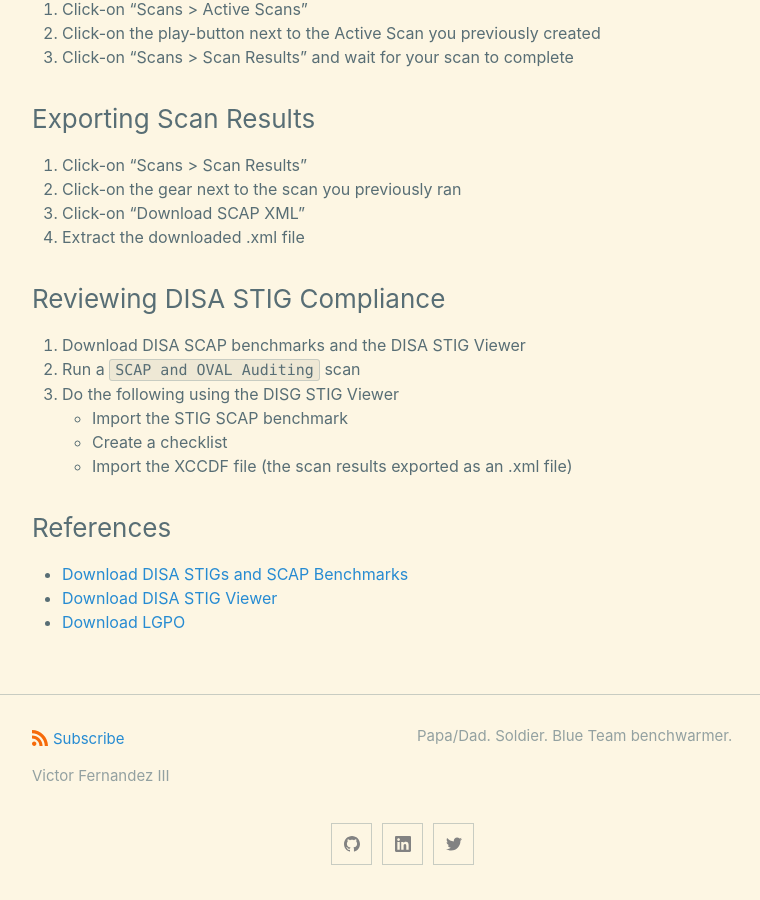
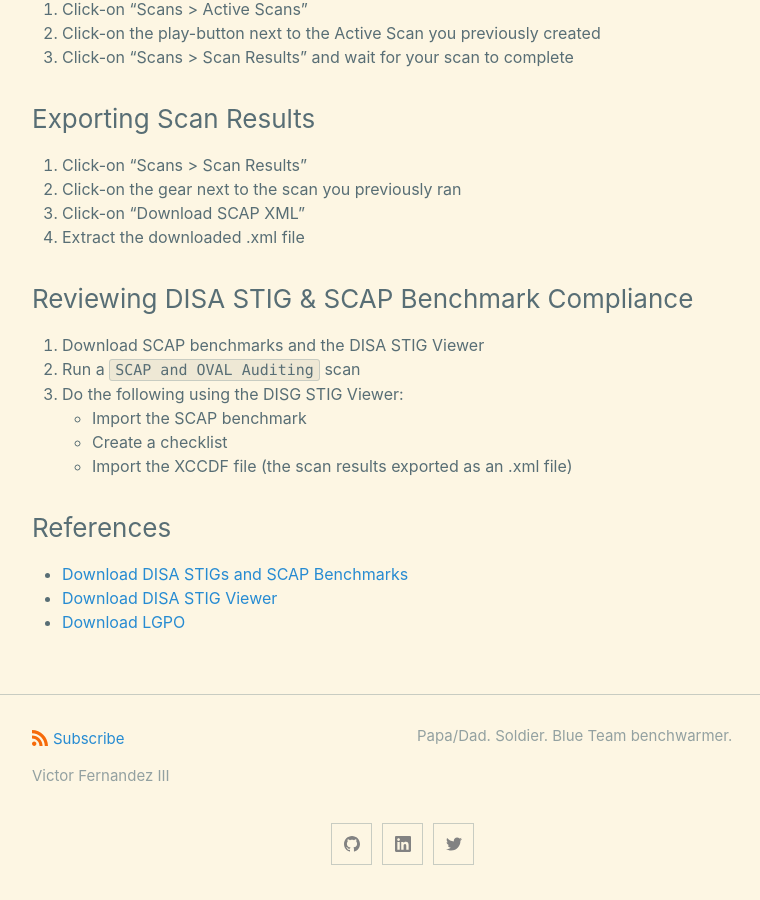
Before and after one commit to cyberphor/blog, a Jekyll site: the page built from _posts/guides/2020-10-01-nessus-usage-guide.md, in a window 1280 px wide and 900 px high, scrolled down 1935 px. Shown: the whole window, without its empty margins (238-998 px from the left). Built offline with Jekyll 4.4.1, drawn with Linux system fonts in a browser that asks for light colours; some of the changed text lies outside the part shown.

Commit message:
Update 2020-10-01-nessus-usage-guide.md

```diff
--- a/_posts/guides/2020-10-01-nessus-usage-guide.md
+++ b/_posts/guides/2020-10-01-nessus-usage-guide.md
@@ -12,9 +12,9 @@ subcategory: guides
 * [Adding an Audit File](#adding-an-audit-file)
 * [Creating a Policy](#creating-a-policy)
 * [Creating an Active Scan](#creating-an-active-scan)
-* [Scheduling a Scan](#launching-a-scan)
+* [Scheduling a Scan](#scheduling-a-scan)
 * [Exporting Scan Results](#exporting-scan-results)
-* [Reviewing DISA STIG Compliance ](#reviewing-disa-stig-compliance)
+* [Reviewing DISA STIG & SCAP Benchmark Compliance](#reviewing-disa-stig-scap-benchmark-compliance)
 
 ### Updating Nessus
 1. Download plugins
@@ -74,11 +74,11 @@ Policies represent what kind of scan you want to run. For example, you may want
 3. Click-on "Download SCAP XML"
 4. Extract the downloaded .xml file
 
-### Reviewing DISA STIG Compliance
-1. Download DISA SCAP benchmarks and the DISA STIG Viewer
+### Reviewing DISA STIG & SCAP Benchmark Compliance
+1. Download SCAP benchmarks and the DISA STIG Viewer
 2. Run a `SCAP and OVAL Auditing` scan
-3. Do the following using the DISG STIG Viewer
-    - Import the STIG SCAP benchmark
+3. Do the following using the DISG STIG Viewer:
+    - Import the SCAP benchmark
     - Create a checklist
     - Import the XCCDF file (the scan results exported as an .xml file)
 
```
